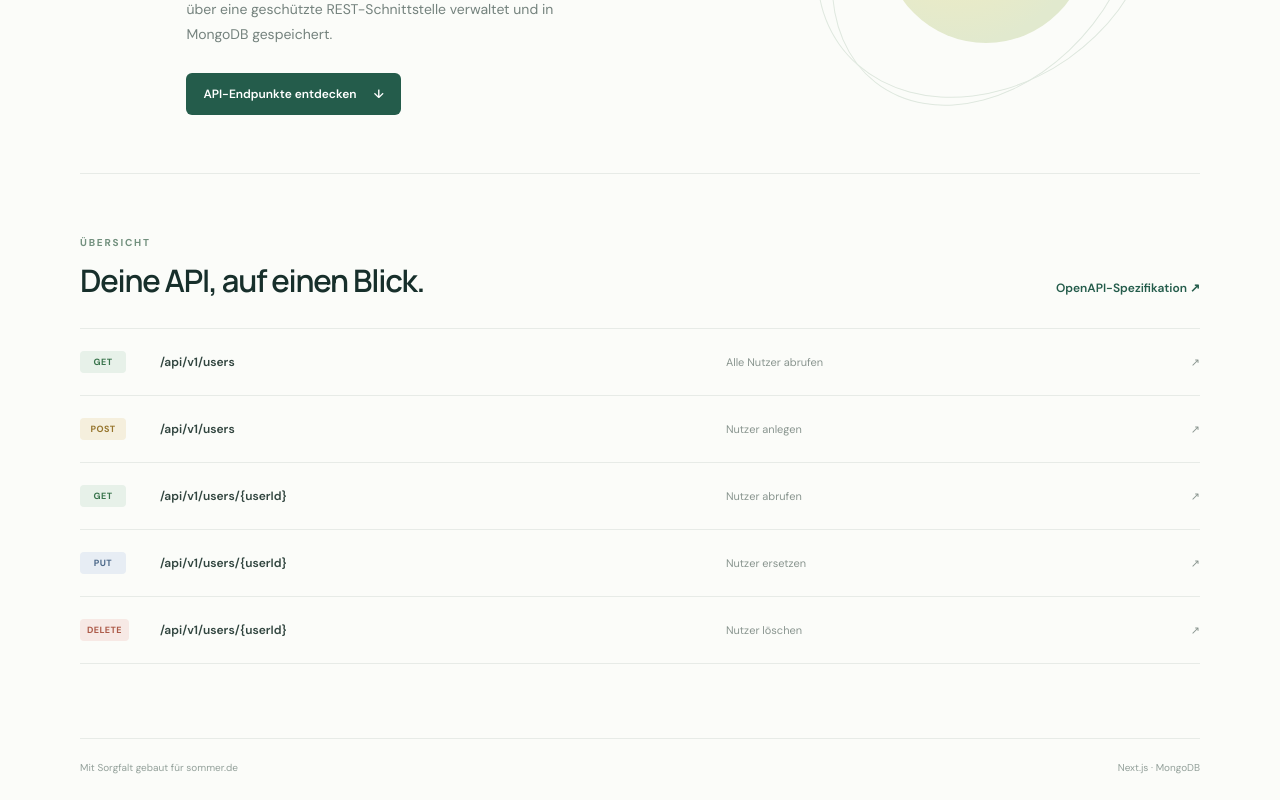
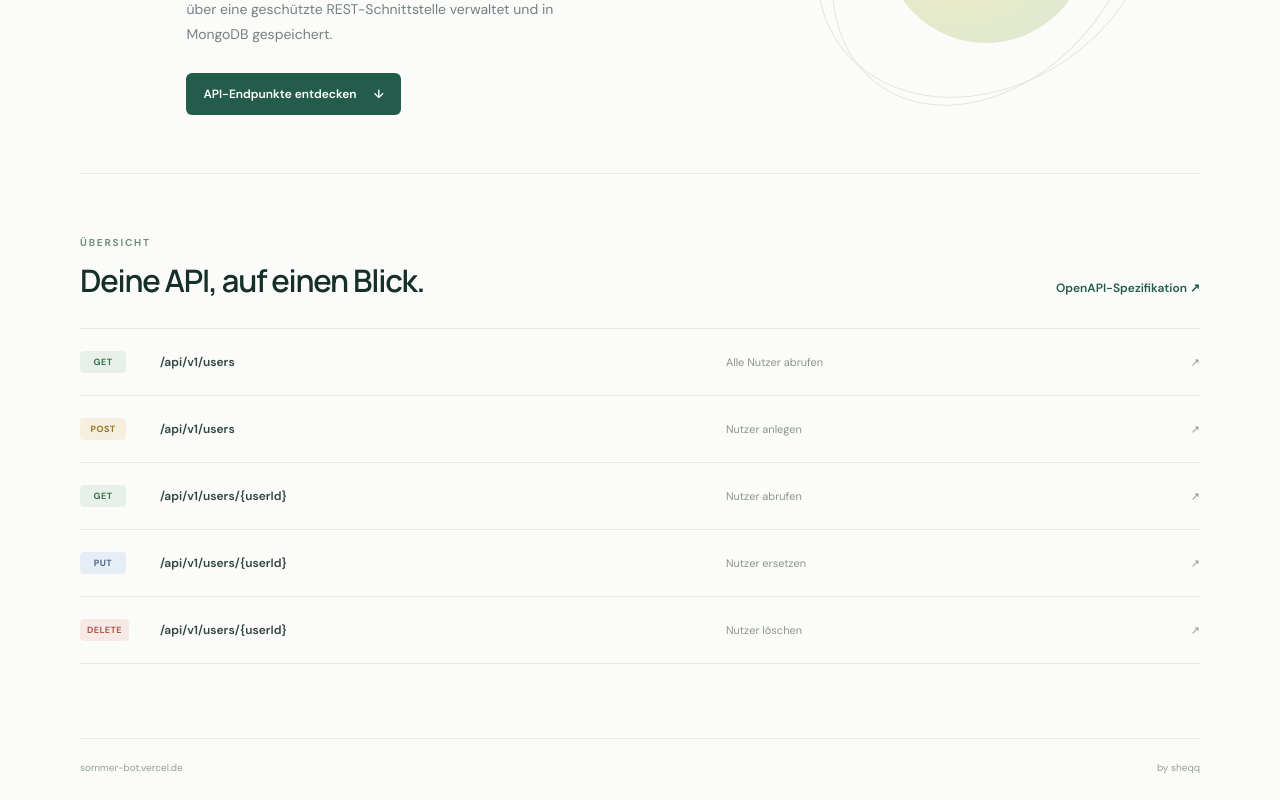
Before and after one commit to sheqq/sommer-site, a Next.js app: page / in a window 1280 px wide. Shown: the part 378-1178 px from the top of the page. Built offline with nearby package versions, Linux system fonts and the light colour scheme.

Commit message:
feat: tu so als wäre alles von mir

```diff
--- a/src/app/page.tsx
+++ b/src/app/page.tsx
@@ -73,8 +73,8 @@ export default function Home() {
       </section>
 
       <footer>
-        <span>Mit Sorgfalt gebaut für sommer.de</span>
-        <span>Next.js · MongoDB</span>
+        <span>sommer-bot.vercel.de</span>
+        <span>by sheqq</span>
       </footer>
     </main>
   );
```
